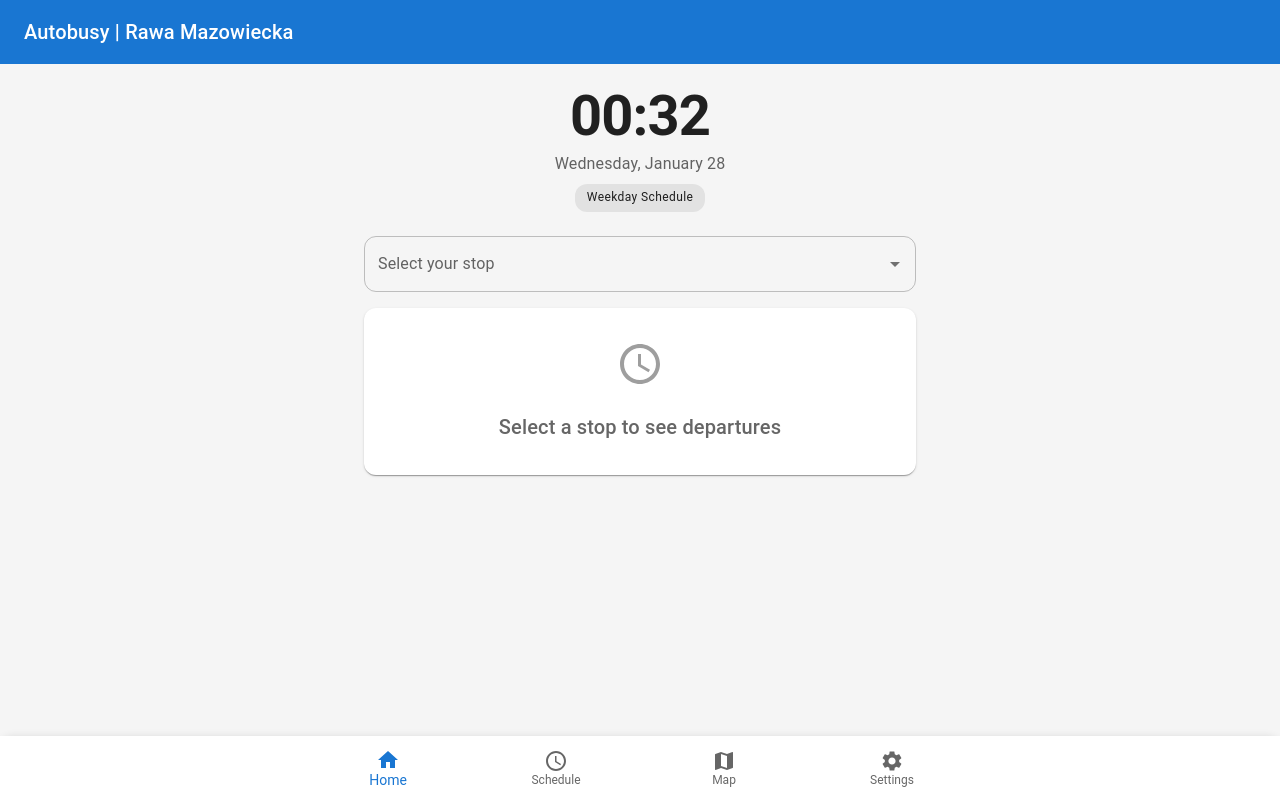
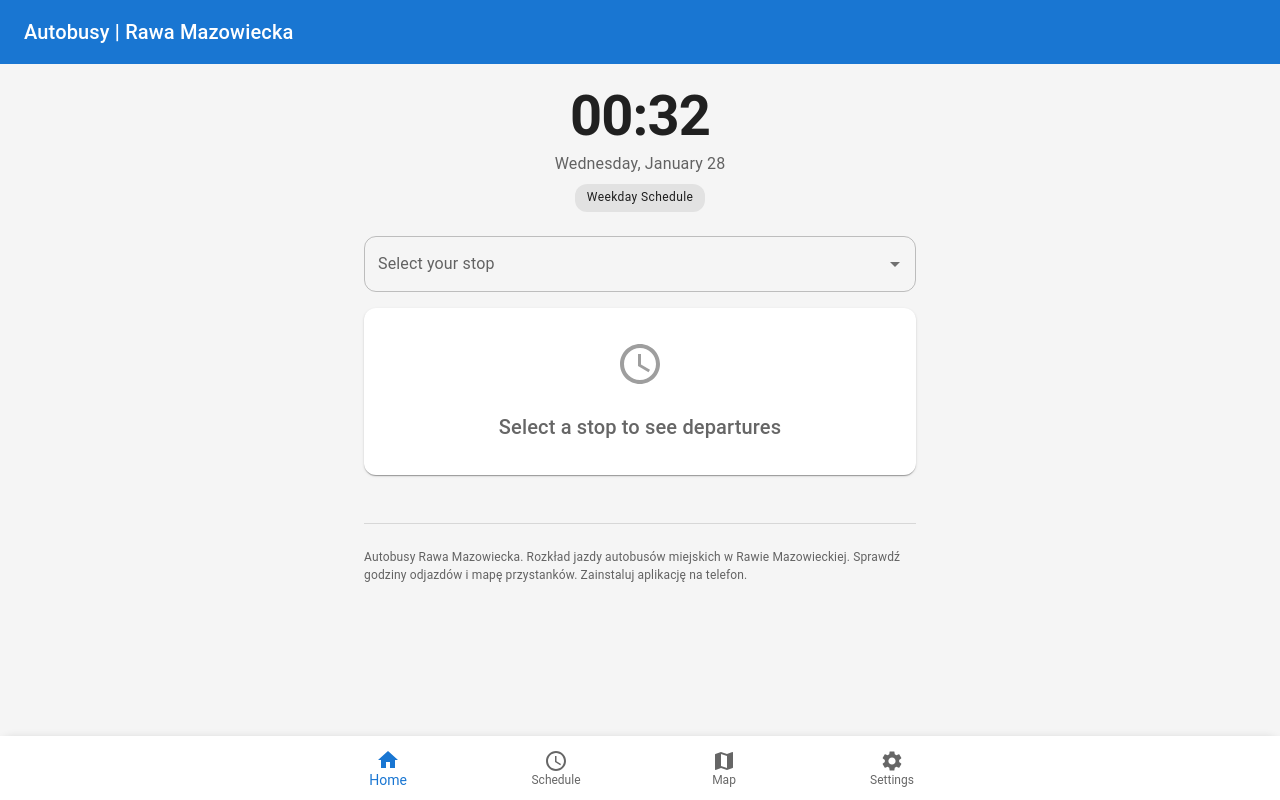
Before and after one commit to jedrasiak/mbs, a React (Vite) app: page / in a window 1280 px wide. Built offline with nearby package versions, Linux system fonts and the light colour scheme; what @plausible-analytics/tracker would draw is missing.

Commit message:
feat(seo): add Polish SEO metadata, sitemap, and robots.txt
- Update title and meta description to Polish
- Set default HTML lang to "pl"
- Add SEO footer text to homepage
- Update PWA manifest with Polish content
- Add robots.txt and sitemap.xml for search engines

```diff
--- a/index.html
+++ b/index.html
@@ -1,14 +1,14 @@
 <!DOCTYPE html>
-<html lang="en">
+<html lang="pl">
   <head>
     <meta charset="UTF-8" />
     <link rel="icon" type="image/svg+xml" href="/bus-icon.svg" />
     <meta name="viewport" content="width=device-width, initial-scale=1.0, maximum-scale=1.0, user-scalable=no" />
     <meta name="theme-color" content="#1976D2" />
-    <meta name="description" content="Municipal bus schedule with offline support" />
+    <meta name="description" content="Aktualny rozkład jazdy autobusów miejskich w Rawie Mazowieckiej. Sprawdź godziny odjazdów i mapę przystanków. Zainstaluj aplikację na telefon." />
     <link rel="apple-touch-icon" href="/apple-touch-icon.png" />
     <link rel="manifest" href="/manifest.webmanifest" />
-    <title>Autobusy | Rawa Mazowiecka</title>
+    <title>Autobusy miejskie | Rawa Mazowiecka | Rozkład jazdy</title>
   </head>
   <body>
     <div id="root"></div>
--- a/src/i18n/locales/pl.json
+++ b/src/i18n/locales/pl.json
@@ -1,6 +1,6 @@
 {
   "app": {
-    "title": "Autobusy | Rawa Mazowiecka",
+    "title": "Autobusy miejskie | Rawa Mazowiecka | Rozkład jazdy",
     "name": "Rozkład Autobusów",
     "shortName": "Rozkład",
     "description": "Miejski rozkład autobusów z obsługą offline",
--- a/src/pages/HomePage.tsx
+++ b/src/pages/HomePage.tsx
@@ -95,6 +95,24 @@ export function HomePage() {
           stopName={selectedStop?.name}
           serviceStatus={serviceStatus}
         />
+
+        {/* SEO footer text - only visible in Polish for search engines */}
+        <Box
+          component="footer"
+          sx={{
+            mt: 6,
+            pt: 3,
+            borderTop: 1,
+            borderColor: 'divider',
+            color: 'text.secondary',
+            fontSize: '0.75rem',
+            lineHeight: 1.5,
+          }}
+        >
+          Autobusy Rawa Mazowiecka. Rozkład jazdy autobusów miejskich w Rawie
+          Mazowieckiej. Sprawdź godziny odjazdów i mapę przystanków. Zainstaluj
+          aplikację na telefon.
+        </Box>
       </Container>
     </Box>
   );
--- a/vite.config.ts
+++ b/vite.config.ts
@@ -13,9 +13,10 @@ export default defineConfig({
       },
       includeAssets: ['favicon.ico', 'apple-touch-icon.png', 'mask-icon.svg'],
       manifest: {
-        name: 'Autobusy | Rawa Mazowiecka',
+        name: 'Autobusy miejskie | Rawa Mazowiecka | Rozkład jazdy',
         short_name: 'Autobusy',
-        description: 'Municipal bus schedule with offline support',
+        description: 'Rozkład jazdy autobusów miejskich w Rawie Mazowieckiej. Sprawdź godziny odjazdów i mapę przystanków.',
+        lang: 'pl',
         theme_color: '#1976D2',
         background_color: '#ffffff',
         display: 'standalone',
```
Also changed, not shown: public/robots.txt (added), 1 other file (tests, documents, lock files or other folders).
